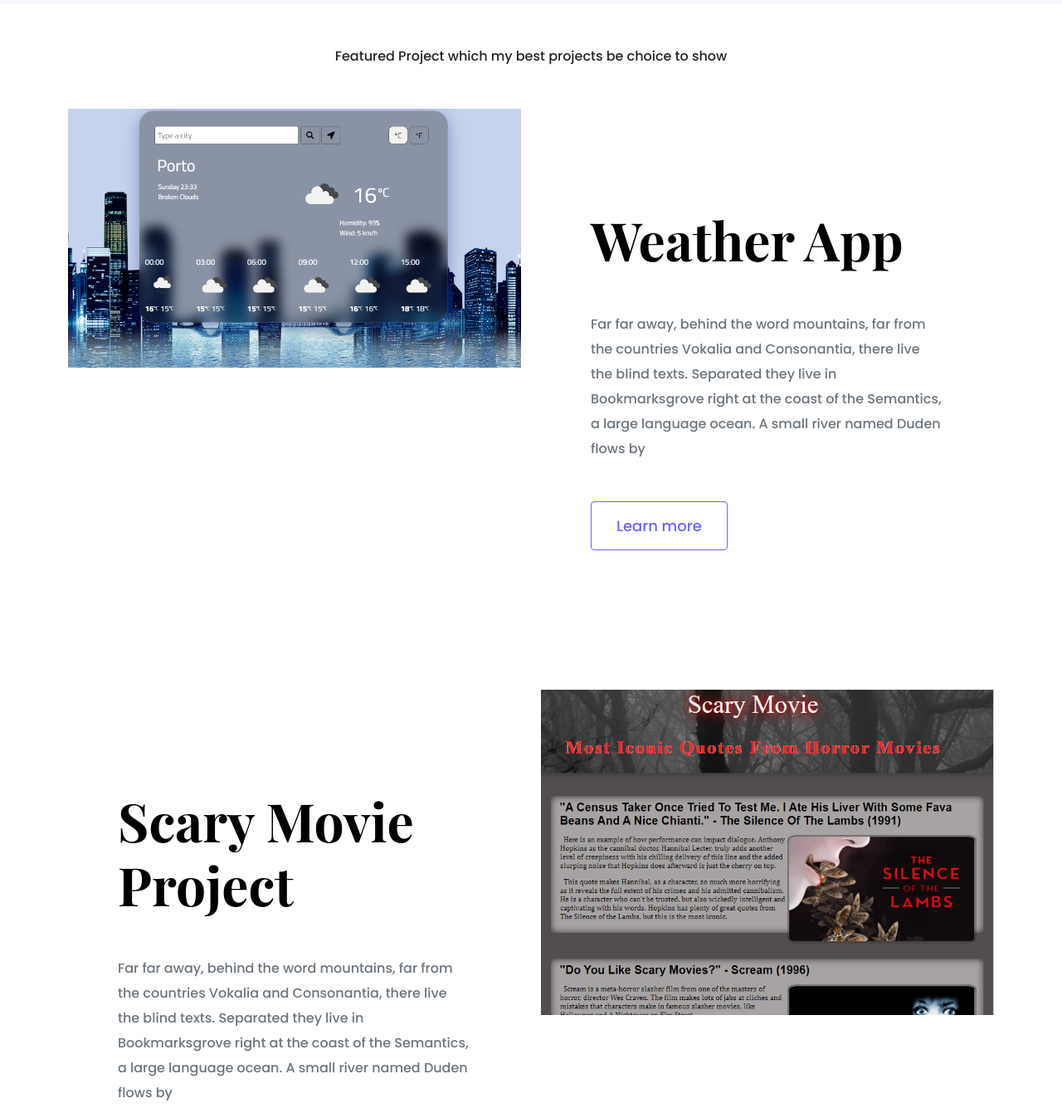
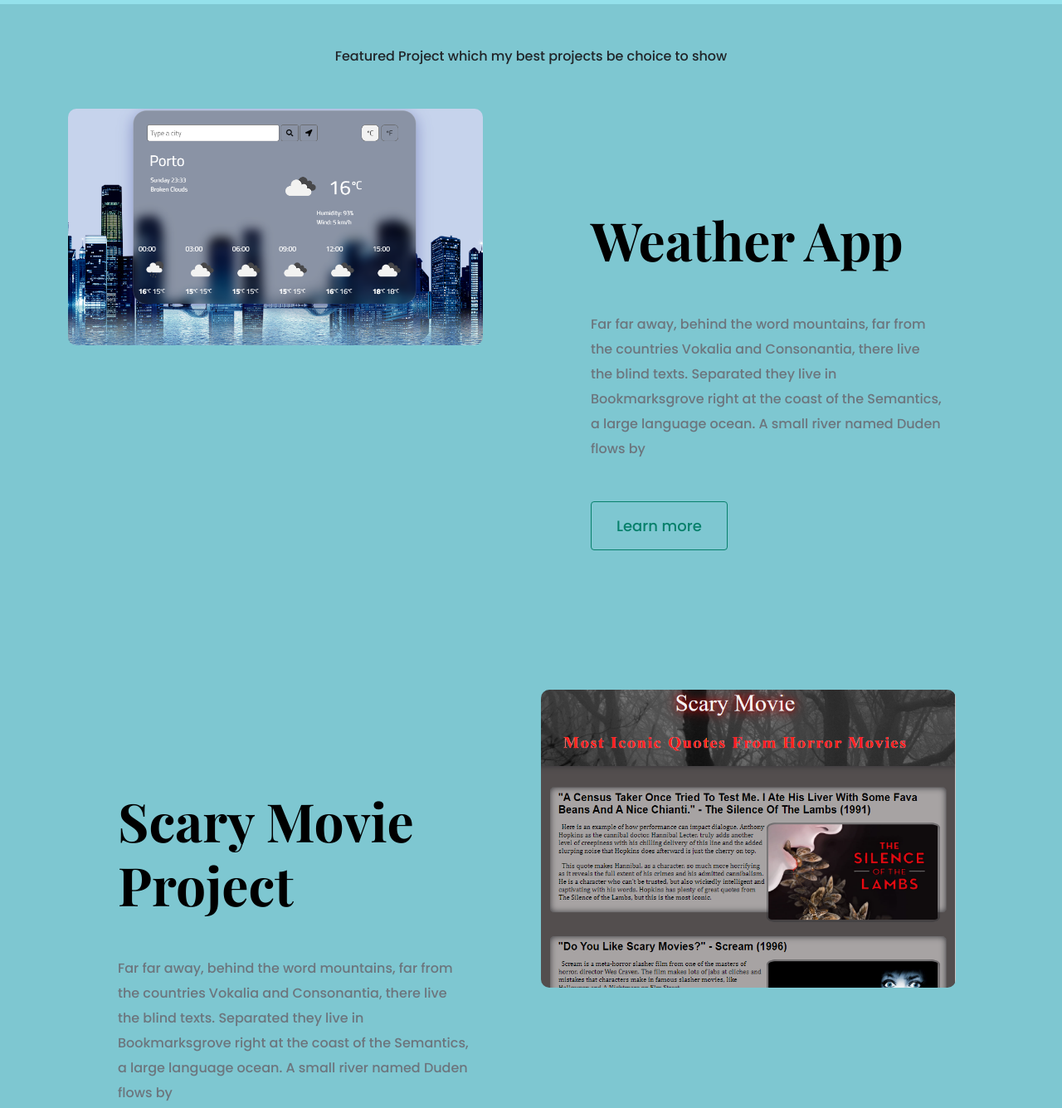
Before and after one commit to UlianaSolo/Portfolio-Project-Homework, a website: page index.html in a window 1280 px wide. Shown: the part 640-1975 px from the top of the page at 83% size. Drawn offline with nearby package versions, Linux system fonts and the light colour scheme.

Commit message:
Change styles

```diff
--- a/index.html
+++ b/index.html
@@ -44,7 +44,13 @@
     <div class="container">
       <div class="row mb-5">
         <div class="col d-none d-lg-block">
-          <img src="images/weather.png" class="img-fluid" alt="" />
+          <img
+            src="images/weather.png"
+            class="img-fluid"
+            alt=""
+            width="500"
+            height="600"
+          />
         </div>
         <div class="col">
           <div class="project-desciption">
@@ -73,7 +79,13 @@
           </div>
         </div>
         <div class="col d-none d-lg-block">
-          <img src="images/movie.png" class="img-fluid" alt="" />
+          <img
+            src="images/movie.png"
+            class="img-fluid"
+            alt=""
+            width="500"
+            height="600"
+          />
         </div>
       </div>
     </div>
--- a/styles/portfolio.css
+++ b/styles/portfolio.css
@@ -1,12 +1,13 @@
 :root {
-  --branding-color: #6c63ff;
-  --secondary-color: #f9f7fe;
+  --branding-color: #07806b;
+  --secondary-color: #94e1eb;
   --heading-font-family: "Playfair Display", serif;
   --default-font-family: "Poppins", sans-serif;
 }
 
 body {
   font-family: var(--default-font-family);
+  background-color: #7ec7d1;
 }
 
 h1,
@@ -96,3 +97,7 @@ p {
     text-align: center;
   }
 }
+
+.img-fluid {
+  border-radius: 10px;
+}
```
